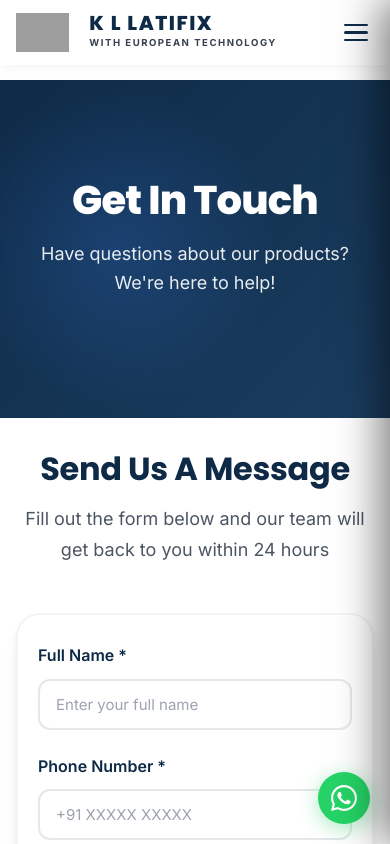
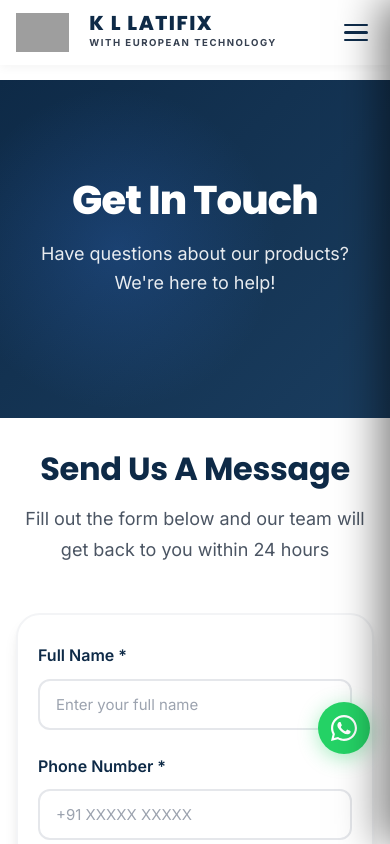
Before and after one commit to sidemen7z/kl_latifix, a React (Vite) app: page /contact in a window 390 px wide. Shown: the top 844 px of the page. Built offline with nearby package versions, Linux system fonts and the light colour scheme; grey boxes are pictures that could not be loaded.

Commit message:
Add favicon and fix WhatsApp button position to avoid collision with scroll-to-top button

```diff
--- a/index.html
+++ b/index.html
@@ -2,7 +2,7 @@
 <html lang="en">
   <head>
     <meta charset="UTF-8" />
-    <link rel="icon" type="image/svg+xml" href="/favicon.svg" />
+    <link rel="icon" type="image/png" href="/logo.png" />
     <meta name="viewport" content="width=device-width, initial-scale=1.0" />
     <meta name="description" content="K L Latifix Pvt. Ltd. - Premium quality tile adhesives and construction chemical solutions with European Technology" />
     <title>K L Latifix Pvt. Ltd. - Premium Tile Adhesives & Construction Chemicals</title>
--- a/src/components/EnquiryButton.css
+++ b/src/components/EnquiryButton.css
@@ -1,7 +1,7 @@
 /* Floating WhatsApp Button - Bottom Right */
 .floating-whatsapp-btn {
     position: fixed;
-    bottom: 30px;
+    bottom: 110px;
     right: 30px;
     width: 60px;
     height: 60px;
@@ -38,7 +38,7 @@
     .floating-whatsapp-btn {
         width: 56px;
         height: 56px;
-        bottom: 24px;
+        bottom: 100px;
         right: 24px;
     }
 
@@ -52,7 +52,7 @@
     .floating-whatsapp-btn {
         width: 52px;
         height: 52px;
-        bottom: 20px;
+        bottom: 90px;
         right: 20px;
     }
 
```
